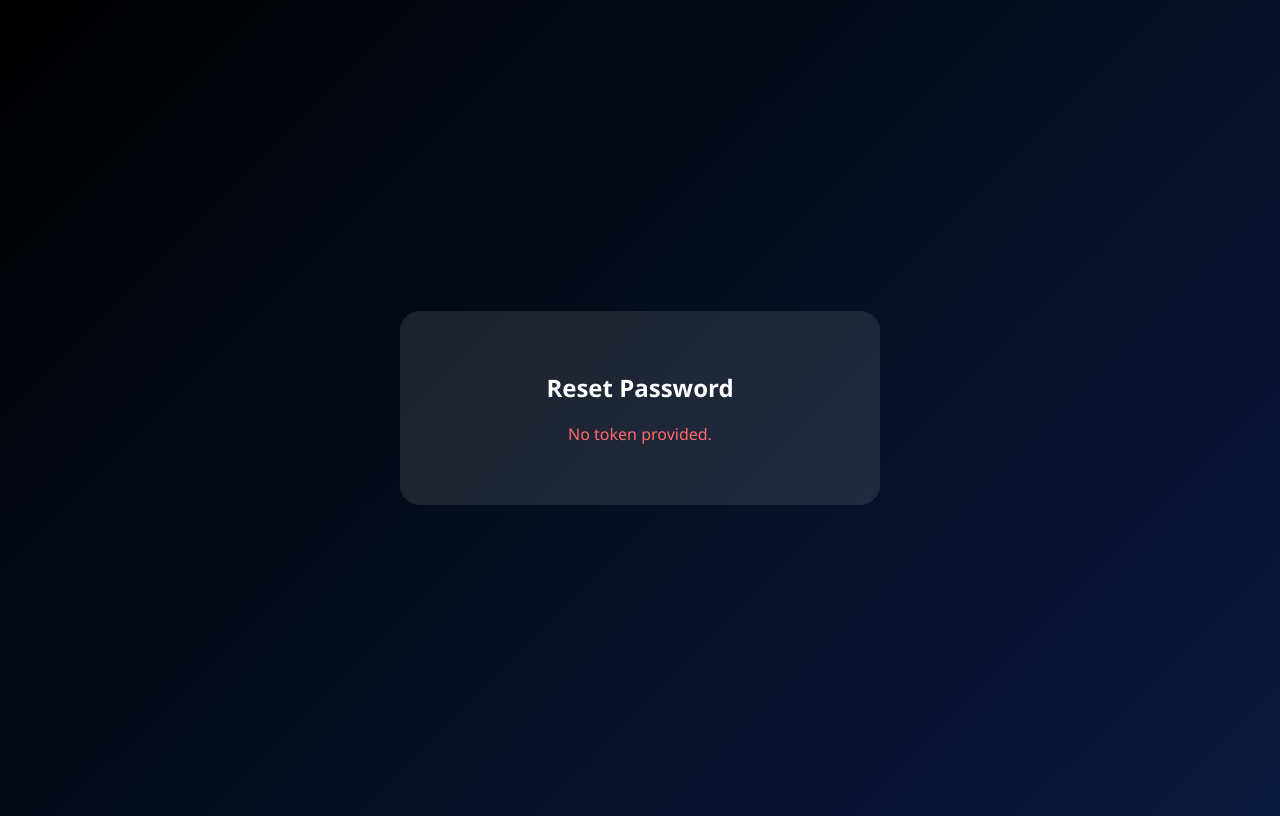
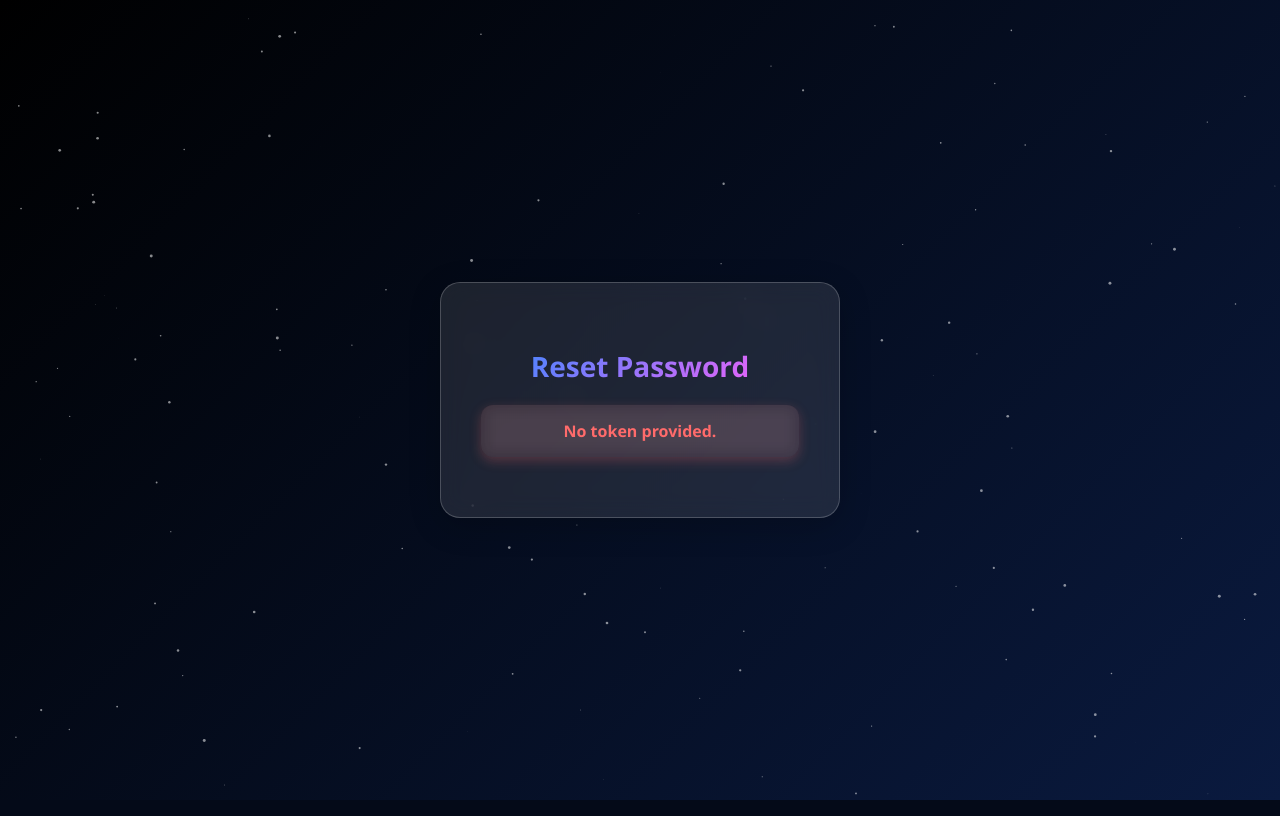
Before and after one commit to blearthysenii/Onsol-Social, a PHP site: page /Onsol-Social/reset_password.php in a window 1280 px wide. Run offline with PHP 8.4, Linux system fonts and the light colour scheme.

Commit message:
Create reset_password.php

```diff
--- a/Onsol/reset_password.php
+++ b/Onsol/reset_password.php
@@ -33,7 +33,7 @@ if (isset($_GET['token'])) {
                 $stmtUpdate = $conn->prepare("UPDATE users SET password = ?, reset_token = NULL, reset_expires = NULL WHERE id = ?");
                 $stmtUpdate->bind_param("si", $hashedPassword, $user['id']);
                 if ($stmtUpdate->execute()) {
-                    $message = "Your password has been reset successfully. You can now <a href='login.php'>login</a>.";
+                    $message = "Your password has been reset successfully. You can now <a href='login.php'>Login!</a>";
                     $showForm = false;
                 } else {
                     $message = "Something went wrong. Please try again.";
@@ -52,58 +52,186 @@ if (isset($_GET['token'])) {
 <html lang="en">
 <head>
     <meta charset="UTF-8" />
+    <link rel="icon" href="images/logo.png" sizes="32x32" type="image/png" />
+    <link rel="stylesheet" href="https://cdnjs.cloudflare.com/ajax/libs/font-awesome/6.5.0/css/all.min.css" />
+    <link href="https://fonts.googleapis.com/css2?family=Poppins:wght@300;500;700&display=swap" rel="stylesheet">
     <title>Reset Password</title>
     <style>
+        * {
+            box-sizing: border-box;
+            font-family: 'Segoe UI', Tahoma, Geneva, Verdana, sans-serif;
+        }
 
         body {
+            margin: 0;
+            padding: 0;
             background: linear-gradient(135deg, #000000, #0a1a3f);
-            color: white;
-            font-family: 'Segoe UI', Tahoma, Geneva, Verdana, sans-serif;
+            height: 100vh;
             display: flex;
+            flex-direction: column;
             justify-content: center;
             align-items: center;
-            height: 100vh;
+            color: #fff;
+            overflow: hidden;
+            position: relative;
         }
         .reset-container {
             background: rgba(255, 255, 255, 0.1);
+            transition: transform 0.6s ease-in-out, background 0.6s ease-in-out, box-shadow 0.6s ease-in-out;
             padding: 40px;
             border-radius: 20px;
             max-width: 400px;
             width: 100%;
             text-align: center;
+             backdrop-filter: blur(12px);
+    -webkit-backdrop-filter: blur(12px);
+    border: 1px solid rgba(255, 255, 255, 0.2); /* kufi i lehtë si te xhami */
+    box-shadow: 0 8px 32px rgba(0, 0, 0, 0.2); /* pak hije për thellësi */
+}
+
+        .reset-container:hover {
+            background: linear-gradient(135deg, rgba(20, 0, 40, 0.95), rgba(0, 30, 100, 0.95));
+            transform: scale(1.02);
+            box-shadow: 0 12px 40px rgba(0, 0, 0, 0.35);
+}
+        .reset-container h2 {
+            margin-bottom: 20px;
+            font-size: 28px;
+            color: white;
+            transition: all 0.4s ease-in-out;
+            background: linear-gradient(135deg, #348aff, #ff5ef7);
+            -webkit-background-clip: text;
+            -webkit-text-fill-color: transparent;
         }
         input {
             width: 100%;
             padding: 12px;
             margin: 10px 0;
+            border: none;
             border-radius: 12px;
-            border: none;
             outline: none;
-            background: rgba(255, 255, 255, 0.15);
-            color: white;
+            background-color: rgba(255, 255, 255, 0.15);
+            color: #fff;
             font-size: 16px;
         }
+        input::placeholder{
+            color: rgba(128, 128, 128, 0.7);
+        }
+
         button {
             width: 100%;
             padding: 15px 0;
+            margin-top: 15px;
             border: none;
             border-radius: 25px;
+            background-color: #3a2a6a;
             background-image: linear-gradient(45deg, #3a2a6a 0%, #0050ff 100%);
-            color: white;
+            color: #fff;
             font-size: 20px;
+            font-weight: 700;
             cursor: pointer;
-            margin-top: 15px;
+            transition: transform 0.3s ease, box-shadow 0.3s ease;
+            box-shadow: 0 4px 10px rgba(0, 100, 255, 0.4);
+        }.button:hover {
+            transform: scale(1.01);
+            box-shadow: 0 2px 10px rgba(0, 180, 255, 0.7);
         }
+
         .message {
-            margin-bottom: 20px;
-            color: #a0eaff;
+    margin-bottom: 20px;
+    padding: 15px 20px;
+    border-radius: 12px;
+    font-weight: 600;
+    font-size: 1rem;
+    color: #a0eaff;
+    background: rgba(78, 46, 255, 0.1);
+    box-shadow: 0 4px 12px rgba(78, 46, 255, 0.2);
+    animation: fadeIn 0.4s ease forwards;
+    backdrop-filter: blur(8px);
+    transition: background-color 0.3s ease, color 0.3s ease;
+}
+
+.message.error {
+    color: #ff6b6b;
+    background: rgba(255, 107, 107, 0.1);
+    box-shadow: 0 4px 12px rgba(255, 107, 107, 0.25);
+}
+
+.message a {
+    padding-left:10px;
+    position: relative;
+    font-weight: 700;
+    text-decoration: none;
+    background: linear-gradient(135deg, #4e2eff, #ff6ec4);
+    -webkit-background-clip: text;
+    -webkit-text-fill-color: transparent;
+    transition: transform 0.3s ease, filter 0.3s ease;
+    cursor: pointer;
+    display: inline-block;
+}
+
+.message a::after {
+    content: '';
+    position: absolute;
+    left: 0;
+    bottom: -4px;
+    width: 100%;
+    height: 3px;
+    background: linear-gradient(135deg, #4e2eff, #ff6ec4);
+    border-radius: 2px;
+    transform: scaleX(0);
+    transform-origin: left;
+    transition: transform 0.3s ease;
+}
+
+.message a:hover,
+.message a:focus {
+    transform: scale(1.05);
+    filter: drop-shadow(0 0 6px rgba(78, 46, 255, 0.8));
+    outline: none;
+}
+
+.message a:hover::after,
+.message a:focus::after {
+    transform: scaleX(1);
+}
+
+@keyframes fadeIn {
+            from {
+                opacity: 0;
+                transform: scale(0.95);
+            }
+            to {
+                opacity: 1;
+                transform: scale(1);
+            }
         }
-        .message.error {
-            color: #ff6b6b;
+
+        @keyframes slideDownFadeIn {
+            from {
+                opacity: 0;
+                transform: translateX(-50%) translateY(-20px);
+            }
+            to {
+                opacity: 1;
+                transform: translateX(-50%) translateY(0);
+            }
         }
+        #backgroundCanvas {
+    position: fixed;
+    top: 0;
+    left: 0;
+    z-index: -1;
+    width: 100vw;
+    height: 100vh;
+    background: transparent;
+}
+
     </style>
 </head>
 <body>
+    <canvas id="backgroundCanvas"></canvas>
+
 
 <div class="reset-container">
     <h2>Reset Password</h2>
@@ -116,12 +244,51 @@ if (isset($_GET['token'])) {
 
     <?php if ($showForm): ?>
     <form method="POST" action="">
-        <input type="password" name="password" placeholder="New password" required minlength="6" />
-        <input type="password" name="password_confirm" placeholder="Confirm new password" required minlength="6" />
-        <button type="submit">Reset Password</button>
+        <input type="password" name="password" placeholder="New password" required minlength="8" />
+        <input type="password" name="password_confirm" placeholder="Confirm new password" required minlength=8" />
+        <button class="button" type="submit">Reset Password</button>
     </form>
     <?php endif; ?>
 </div>
+<script>
+const canvas = document.getElementById('backgroundCanvas');
+const ctx = canvas.getContext('2d');
+canvas.width = window.innerWidth;
+canvas.height = window.innerHeight;
+
+let stars = [];
+for (let i = 0; i < 150; i++) {
+    stars.push({
+        x: Math.random() * canvas.width,
+        y: Math.random() * canvas.height,
+        r: Math.random() * 1.5,
+        dx: (Math.random() - 0.5) * 0.5,
+        dy: (Math.random() - 0.5) * 0.5
+    });
+}
+
+function animate() {
+    ctx.clearRect(0, 0, canvas.width, canvas.height);
+    for (let s of stars) {
+        ctx.beginPath();
+        ctx.arc(s.x, s.y, s.r, 0, Math.PI * 2);
+        ctx.fillStyle = '#ffffff88';
+        ctx.fill();
+        s.x += s.dx;
+        s.y += s.dy;
+        if (s.x < 0 || s.x > canvas.width) s.dx *= -1;
+        if (s.y < 0 || s.y > canvas.height) s.dy *= -1;
+    }
+    requestAnimationFrame(animate);
+}
+animate();
+
+window.addEventListener('resize', () => {
+    canvas.width = window.innerWidth;
+    canvas.height = window.innerHeight;
+});
+</script>
+
 
 </body>
 </html>
```
